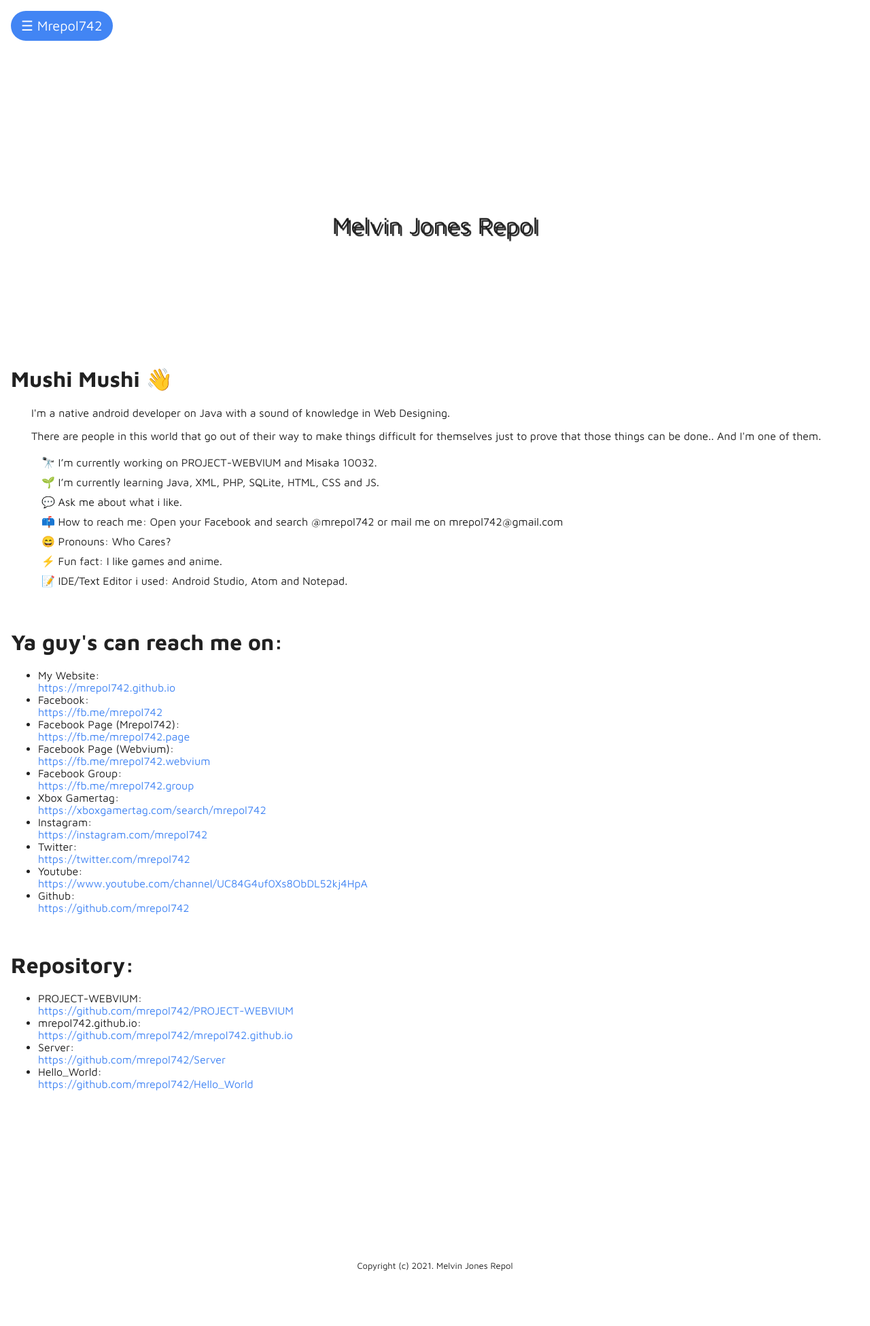
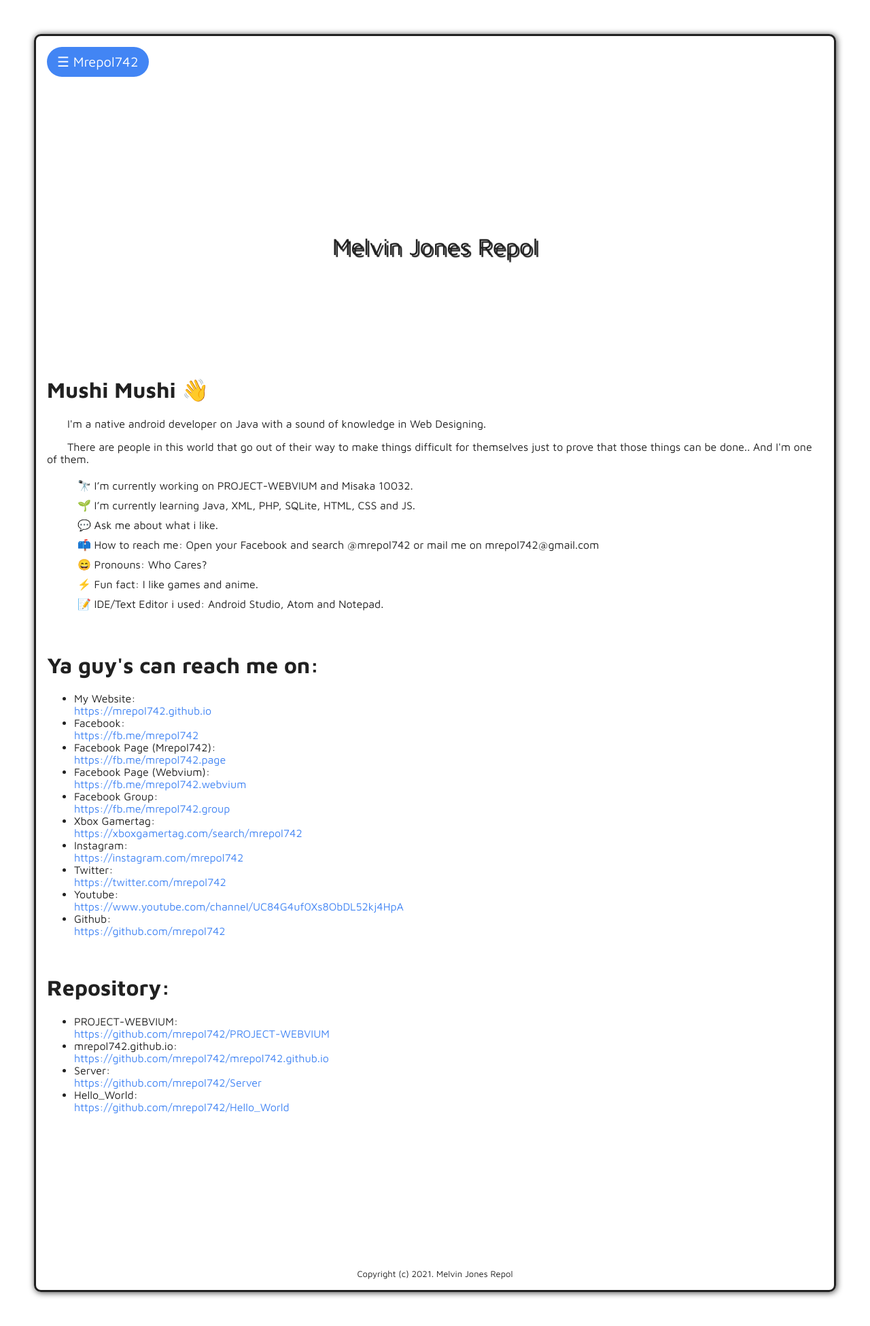
Before and after one commit to mrepol742/mrepol742.github.io, a PHP site: page /index.html in a window 1280 px wide. Shown: the whole page at 68% size. Before the commit the page ends 1869 px from the top, so only its background shows below. Run offline with PHP 8.4, Linux system fonts and the light colour scheme.

Commit message:
Initial commit

```diff
--- a/index.css
+++ b/index.css
@@ -192,3 +192,12 @@ footer {
     margin-top: 20%;
     font-size: 13px;
 }
+
+body {
+    background-color: #ffffff;
+    border-style: solid;
+    border-color: #212121;
+    border-radius: 10px;
+    margin: 50px;
+    box-shadow: 1px 1px 10px #414141;
+}
```
Also changed, not shown: PROJECT-WEBVIUM/index.css (+6 -1 lines).
